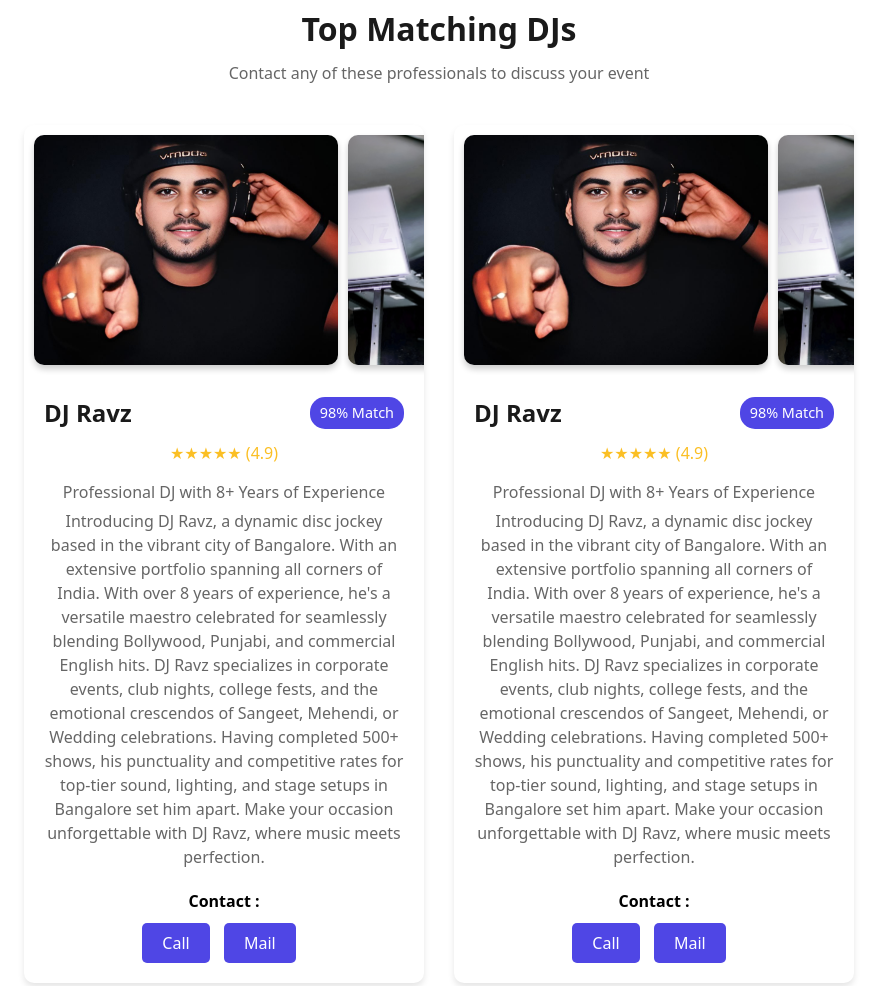
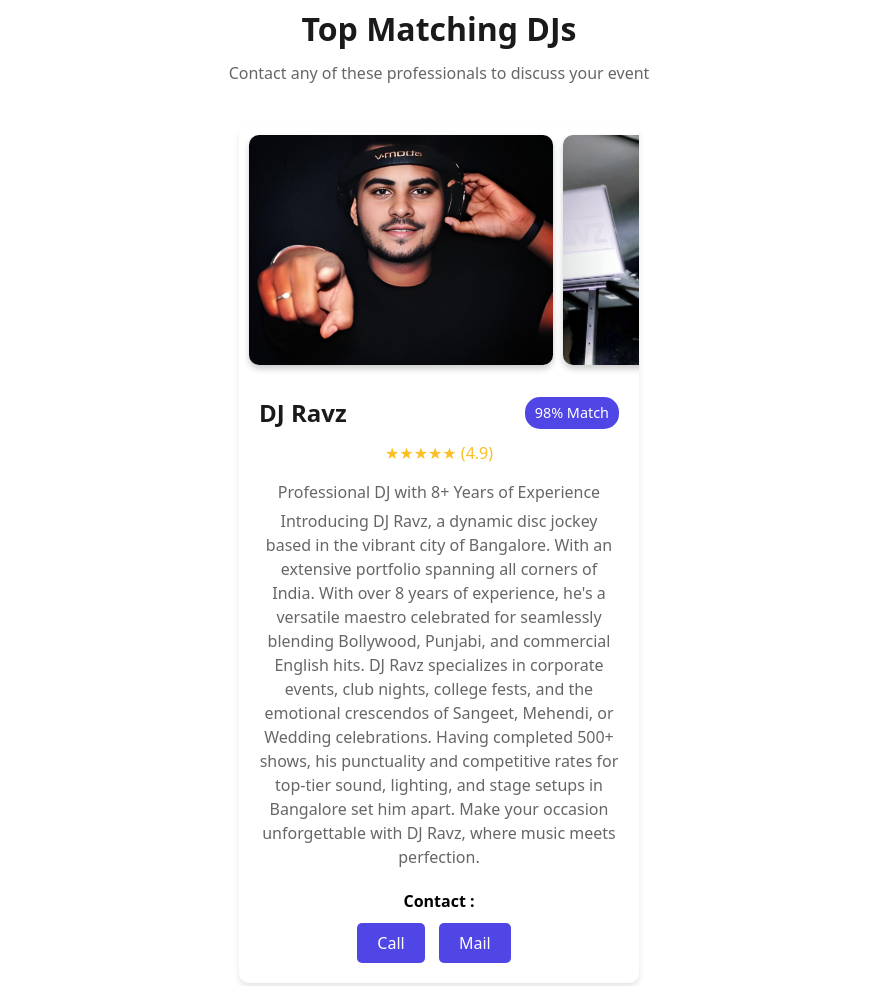
Before and after one commit to bookmydjs/BMD, a plain HTML site: page matches/matches.html in a window 1280 px wide. Shown: the part 260-1246 px from the top of the page, without its empty margins (201-1086 px from the left). Drawn offline with nearby package versions, Linux system fonts and the light colour scheme.

Commit message:
Update matches.html

```diff
--- a/matches/matches.html
+++ b/matches/matches.html
@@ -75,31 +75,6 @@
             </div>
 
             <!-- DJ Profile 2 -->
-
-            <div class="dj-profile">
-                <div class="profile-image-container">
-                    <div class="image-carousel">
-                        <img src="https://raw.githubusercontent.com/bookmydjs/BMD/refs/heads/main/Images/DJ-Ravz_1.jpeg" loading="lazy" alt="DJ Ravz" class="profile-image">
-                        <img src="https://raw.githubusercontent.com/bookmydjs/BMD/refs/heads/main/Images/DJ-Ravz_2.jpeg" loading="lazy" alt="DJ Ravz Live On Stage" class="profile-image">
-                        <img src="https://raw.githubusercontent.com/bookmydjs/BMD/refs/heads/main/Images/DJ-Ravz_3.jpeg" loading="lazy" alt="DJ Ravz Hands Up" class="profile-image">
-                        <img src="https://raw.githubusercontent.com/bookmydjs/BMD/refs/heads/main/Images/DJ-Ravz_4.jpeg" loading="lazy" alt="DJ Ravz Hands up Live" class="profile-image">
-                    </div>
-                </div>
-                <div class="profile-content">
-                    <div class="profile-header">
-                        <h3>DJ Ravz</h3>
-                        <div class="match-percentage">98% Match</div>
-                    </div>
-                    <div class="rating">★★★★★ (4.9)</div>
-                    <div class="details">
-                        <p>Professional DJ with 8+ Years of Experience</p>
-                        <p>Introducing DJ Ravz, a dynamic disc jockey based in the vibrant city of Bangalore. With an extensive portfolio spanning all corners of India. With over 8 years of experience, he's a versatile maestro celebrated for seamlessly blending Bollywood, Punjabi, and commercial English hits. DJ Ravz specializes in corporate events, club nights, college fests, and the emotional crescendos of Sangeet, Mehendi, or Wedding celebrations. Having completed 500+ shows, his punctuality and competitive rates for top-tier sound, lighting, and stage setups in Bangalore set him apart. Make your occasion unforgettable with DJ Ravz, where music meets perfection.</p>
-                    </div>
-                    <p style="font-weight: bold;">Contact :</p>
-                    <a class="contact-button" href="tel:+917278689435">Call</a>
-                    <a class="contact-button" href="mailto:djravzofficial@gmail.com">Mail</a>
-                </div>
-            </div>
 
         </div>
 
```
